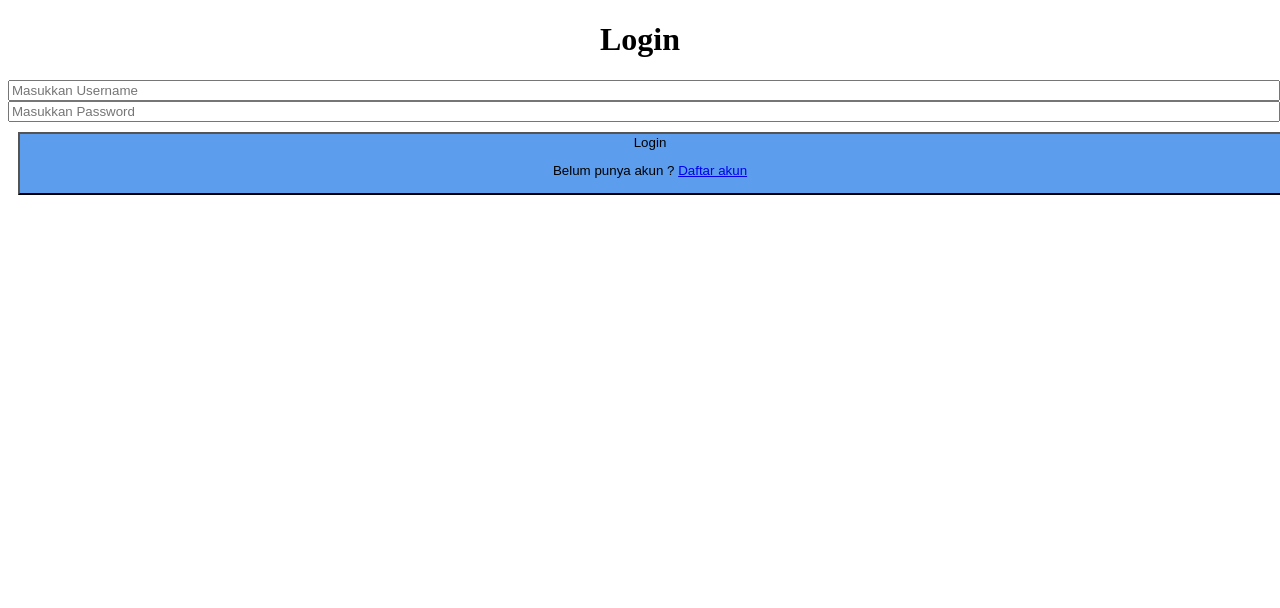
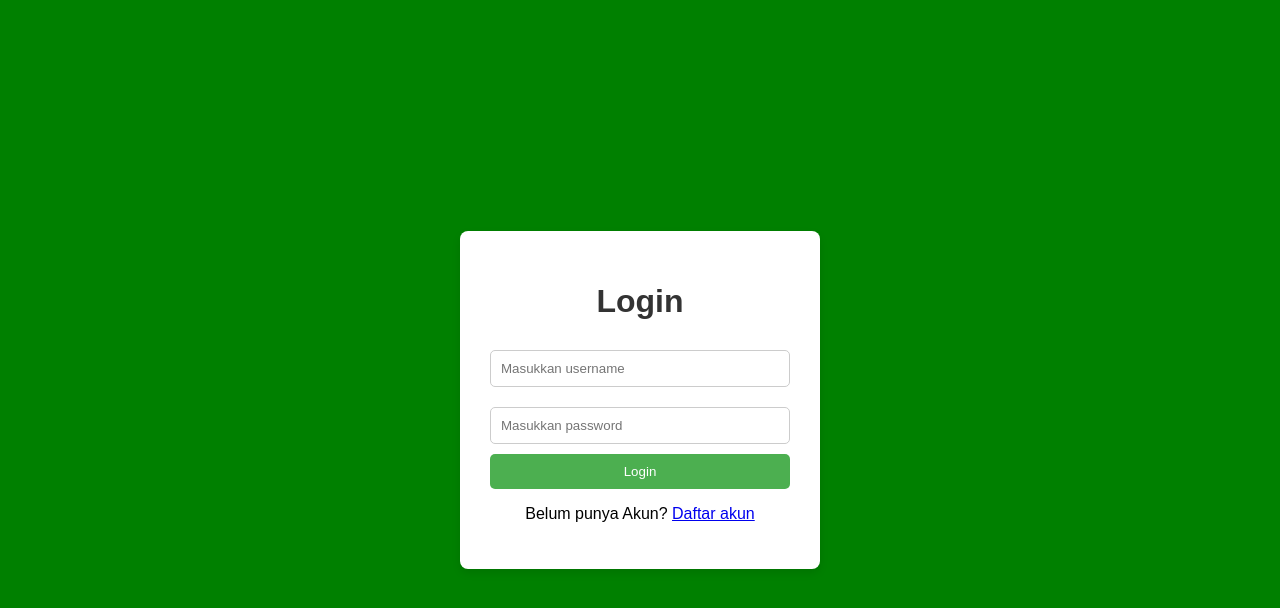
Before and after one commit to FabianFaiz12/Fabian_Faiz_28_Juli_2025, a plain HTML site: page index.html in a window 1280 px wide. Drawn offline with Linux system fonts and the light colour scheme.

Commit message:
Add files via upload

```diff
--- a/index.html
+++ b/index.html
@@ -1,16 +1,86 @@
 <!DOCTYPE html>
 <html>
-<head>
-    <h1 style="text-align: center">Login</h1>
+    <head>
+        <title>Login</title>
+        <style>
+            body {
+                font-family: Arial, Sans-Serif;
+                background-color: green;
+                margin: 0;
+                padding: 0;
+                display: flex;
+                justify-content: center;
+                align-items: center;
+                height: 100vh;
+            }
+
+            .login-container {
+                background-color: white;
+                padding: 30px;
+                border-radius: 8px;
+                box-shadow: 0 4px 8px rgba(0, 0, 0, 0.1);
+                width: 300px;
+                text-align: center;
+            }
+
+            h1 {
+                color: #333;
+                margin-bottom: 20px;
+            }
+
+            input {
+                width: 100%;
+                padding: 10px;
+                margin: 10px 0;
+                border-radius: 5px;
+                border: 1px solid #ccc;
+                box-sizing: border-box;
+            }
+
+            button {
+                width: 100%;
+                padding: 10px;
+                background-color: #4CAF50;
+                color: white;
+                border: none;
+                border-radius: 5px;
+                cursor: pointer;
+            }
+
+            button:hover {
+                background-color: #45a049;
+            }
+
+            .error {
+                color: red;
+                font-size: 12px;
+            }
+        </style>
+
     </head>
     <body>
-        <div>
-            <form>
-        <input type="text" placeholder="Masukkan Username" style="width: 100%"; padding: 1Opx; margin: 10px; text-align: center" required /> <br />
-        <input type="password" placeholder="Masukkan Password" style="width: 100%"; padding: 1Opx; margin: 10px; text-align: center" required />
-        <button type="submit" style="background-color: #5c9ded; padding: 1Opx; margin: 10px; width:100%">Login</ button><br />
-        <p style="text-align: center">Belum punya akun ? <a class"" href="#" style= "text-align: center" >Daftar akun</a></p>
+        <div class="login-container">
+            <h1>Login</h1>
+            <form id="loginForm">
+            <input type="text" id="username" placeholder="Masukkan username"  />
+            <input type="password" id="password"placeholder="Masukkan password"  />
+            <button type="submit">Login</button>
+            <p>Belum punya Akun? <a class="" href="#">Daftar akun</a></p>
+            <div id="error-message" class="error"></div>
             </form>
-        </div>
+    </div>
+
+    <script>
+        document.getElementById("loginForm").addEventListener('submit', function(event) {
+        event.preventDefault(); // Mencegah form untuk submi
+        var username = document.getElementById('username').value;
+        var password = document.getElementById('password').value;
+        var errorMessage = document.getElementById('error-message');
+
+        //validasi
+        if(username === ''|| password === '') {
+            errorMessage.textContent = 'gaboleh kosong woy!!';}
+        });
+    </script>
     </body>
 </html>
```
